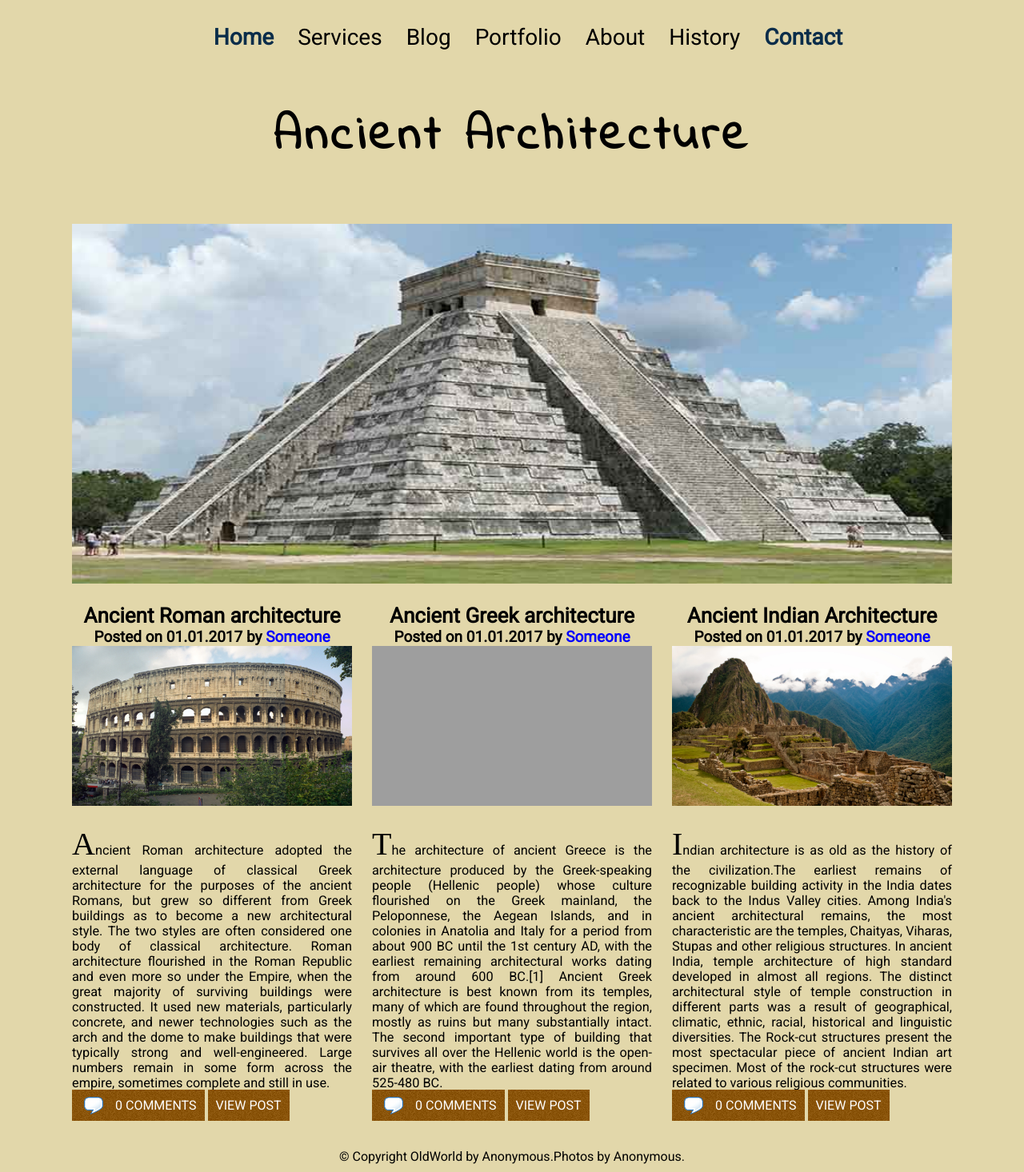
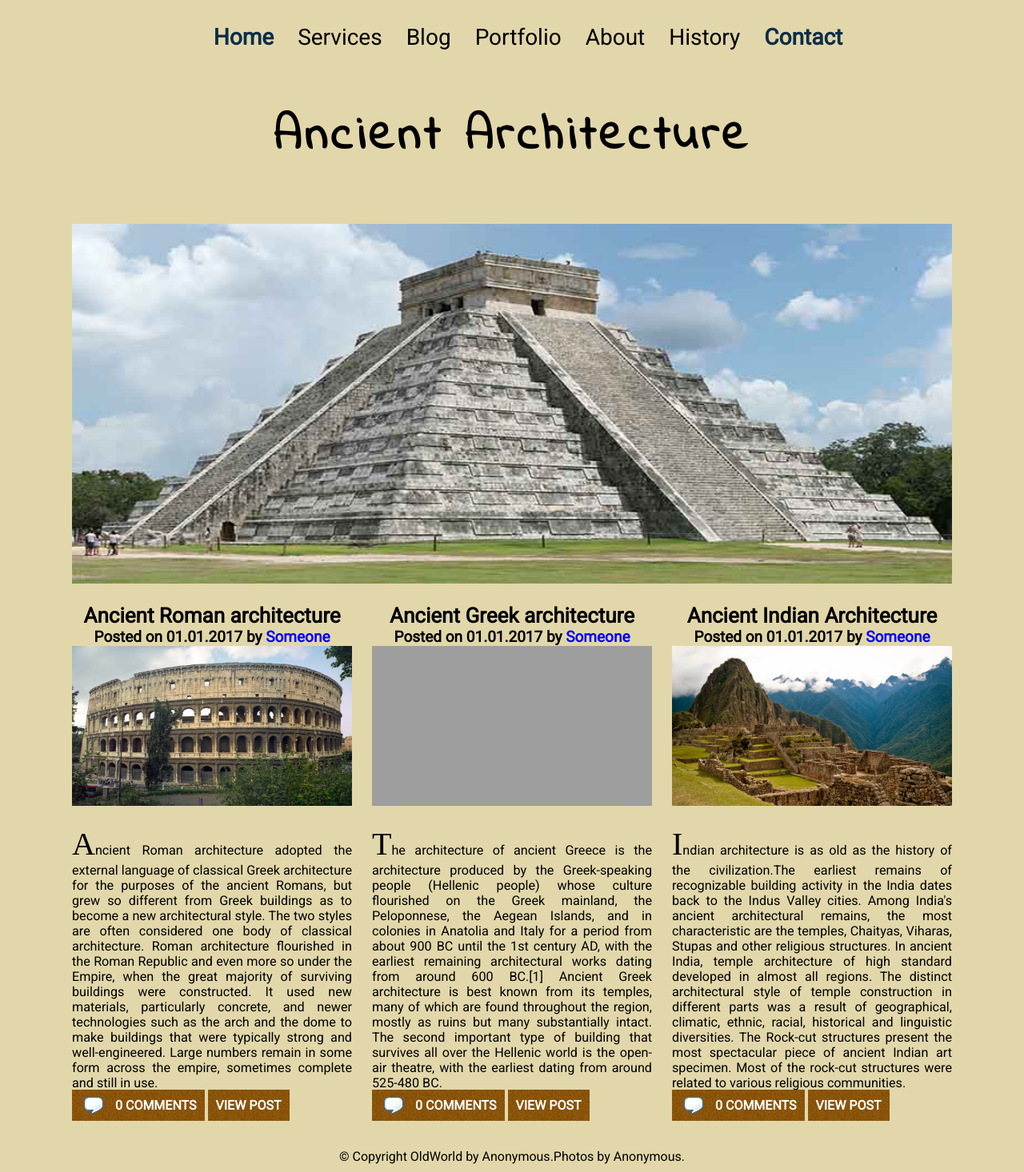
Before and after one commit to 2dawng/school, a PHP site: the page made by html/04. CSS-Selectors-and-Rules-Lab-Resources/P02_AncientArchitecture/ancient-architecture.html in a window 1280 px wide; the page is wider, and only the part inside the window is pictured. Shown: that part at 80% size. Run offline with PHP 8.4, Linux system fonts and the light colour scheme; grey boxes are pictures that could not be loaded.

Commit message:
final commit

```diff
--- a/html/04. CSS-Selectors-and-Rules-Lab-Resources/P02_AncientArchitecture/ancient-architecture.css
+++ b/html/04. CSS-Selectors-and-Rules-Lab-Resources/P02_AncientArchitecture/ancient-architecture.css
@@ -73,6 +73,7 @@ span a {
     color: #ffffff;
     padding: 10px;
     margin-top: 10px;
+    font-weight: bolder;
 }
 
 footer {
@@ -134,5 +135,5 @@ p {
     margin: 0;
 }
 article p{
-    font-size: 16.3px
+    font-size: 16.2px
 }
```
